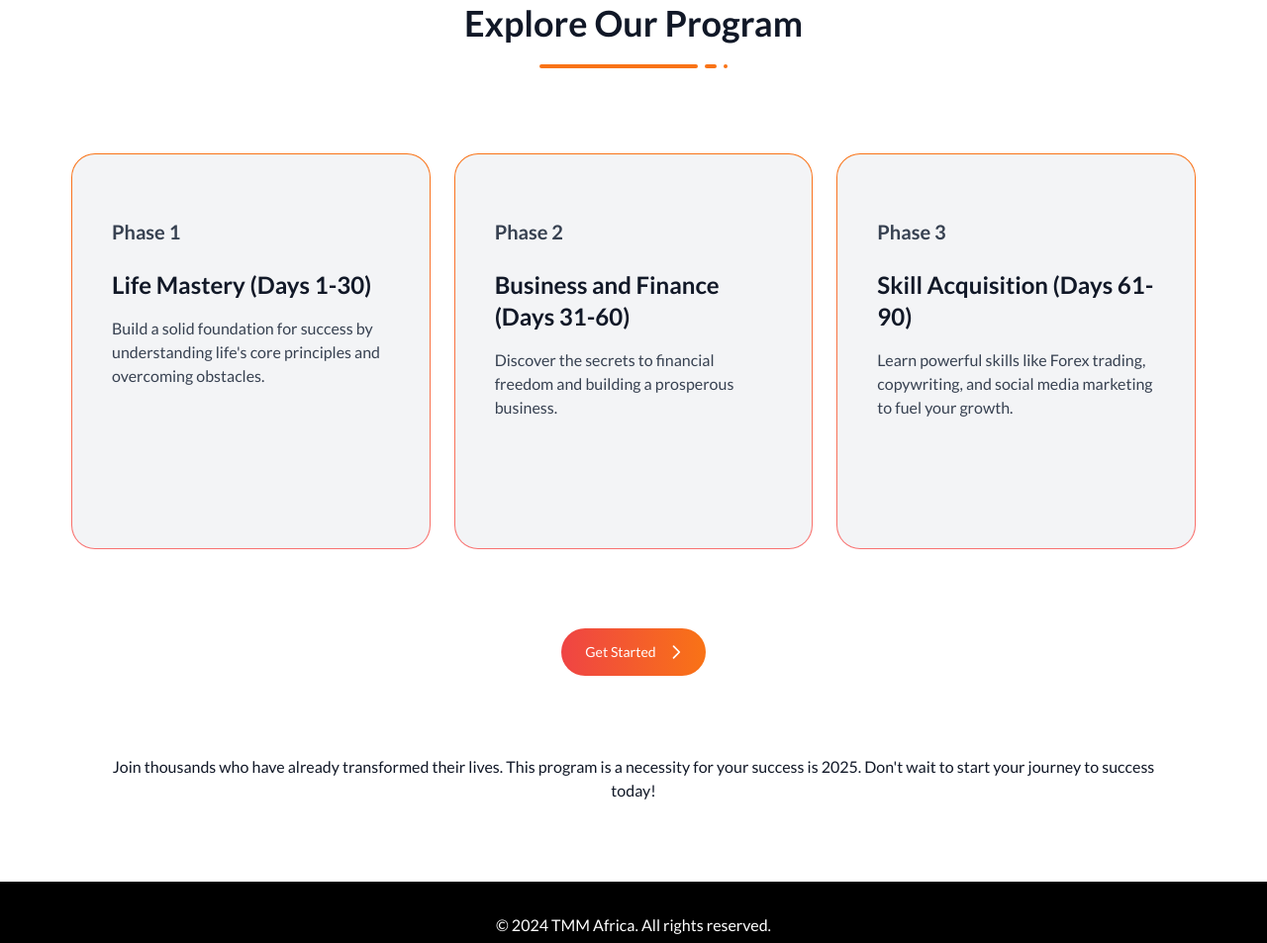
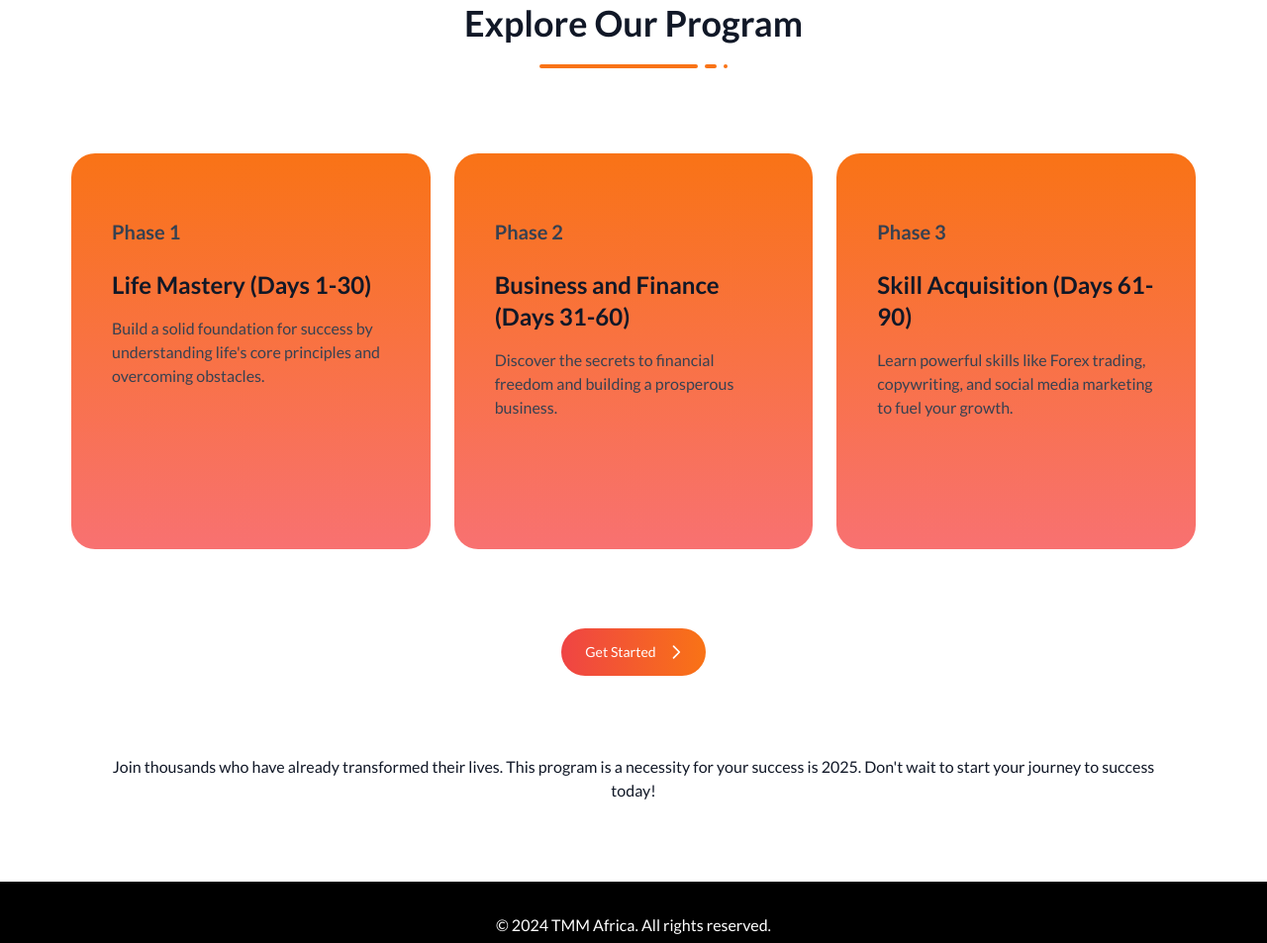
Before and after one commit to xeidan/tmm-a, a plain HTML site: page index.html in a window 1280 px wide. Shown: the part 755-1708 px from the top of the page at 99% size. Drawn offline with nearby package versions, Linux system fonts and the light colour scheme; files that its build step writes are made by us from their sources.

Commit message:
Update index.html

```diff
--- a/index.html
+++ b/index.html
@@ -184,7 +184,7 @@
         <div class="flex flex-col justify-center md:flex-row md:space-x-6 space-y-6 md:space-y-0 mx-4 md:mx-24 py-10 md:py-20">
             <!-- Phase 1 -->
             <div class="flex-none w-full md:w-1/3 h-[300px] md:h-[400px] rounded-3xl p-px bg-gradient-to-b from-orange-500 to-red-400">
-                <div class="rounded-[calc(1.5rem-1px)] p-10 bg-gray-100 h-full">
+                <div class="rounded-[calc(1.5rem-1px)] p-10 h-full">
                     <h5 class="py-6 text-xl font-bold text-center md:text-left text-gray-700 capitalize">
                         Phase 1
                     </h5>
@@ -199,7 +199,7 @@
 
             <!-- Phase 2 -->
             <div class="flex-none w-full md:w-1/3 h-[300px] md:h-[400px] rounded-3xl p-px bg-gradient-to-b from-orange-500 to-red-400">
-                <div class="rounded-[calc(1.5rem-1px)] p-10 bg-gray-100 h-full">
+                <div class="rounded-[calc(1.5rem-1px)] p-10  h-full">
                     <h5 class="py-6 text-xl font-bold text-center md:text-left text-gray-700 capitalize">
                         Phase 2
                     </h5>
@@ -214,7 +214,7 @@
 
             <!-- Phase 3 -->
             <div class="flex-none w-full md:w-1/3 h-[300px] md:h-[400px] rounded-3xl p-px bg-gradient-to-b from-orange-500 to-red-400">
-                <div class="rounded-[calc(1.5rem-1px)] p-10 bg-gray-100 h-full">
+                <div class="rounded-[calc(1.5rem-1px)] p-10 h-full">
                     <h5 class="py-6 text-xl font-bold text-center md:text-left text-gray-700 capitalize">
                         Phase 3
                     </h5>
```
